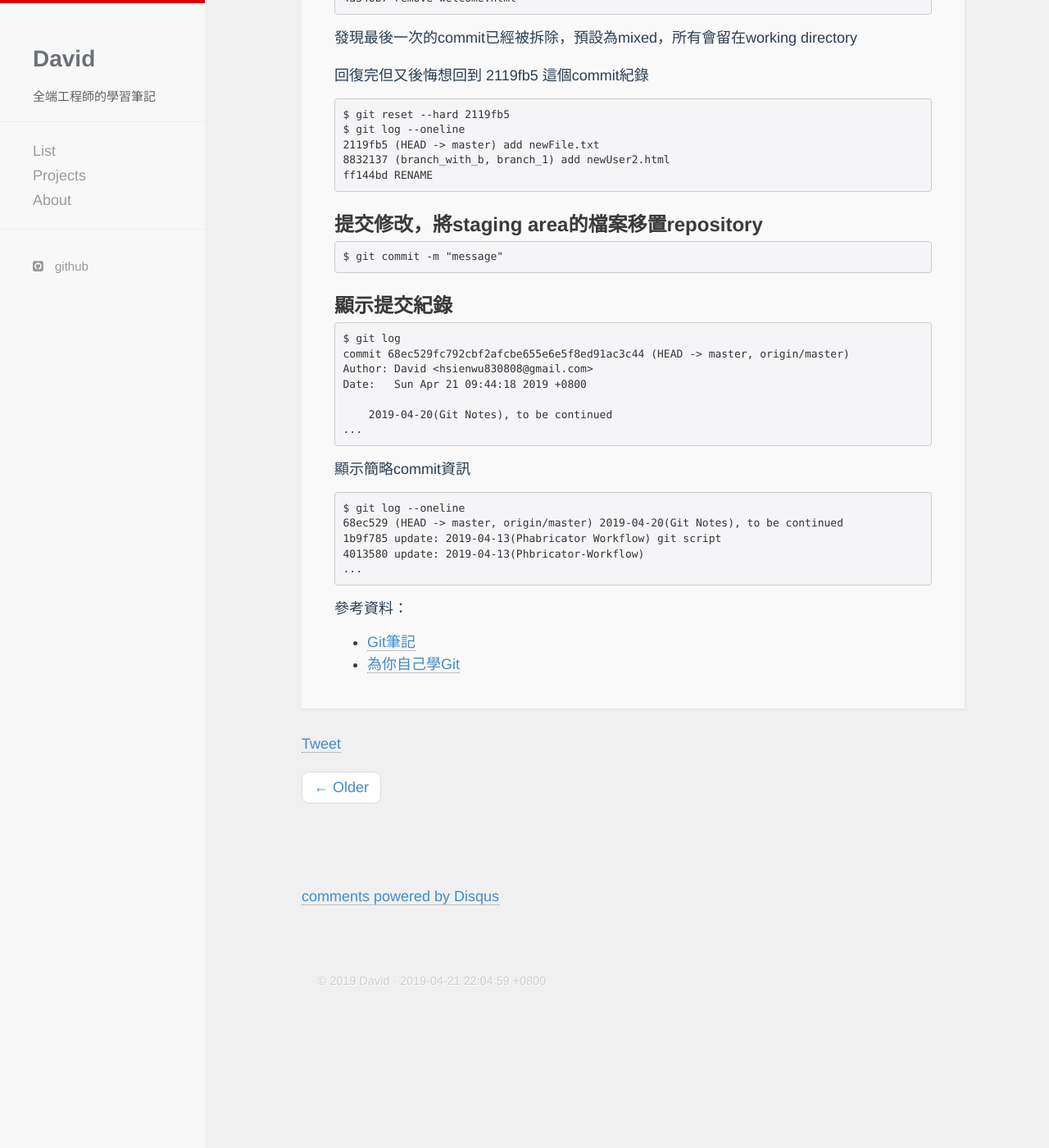
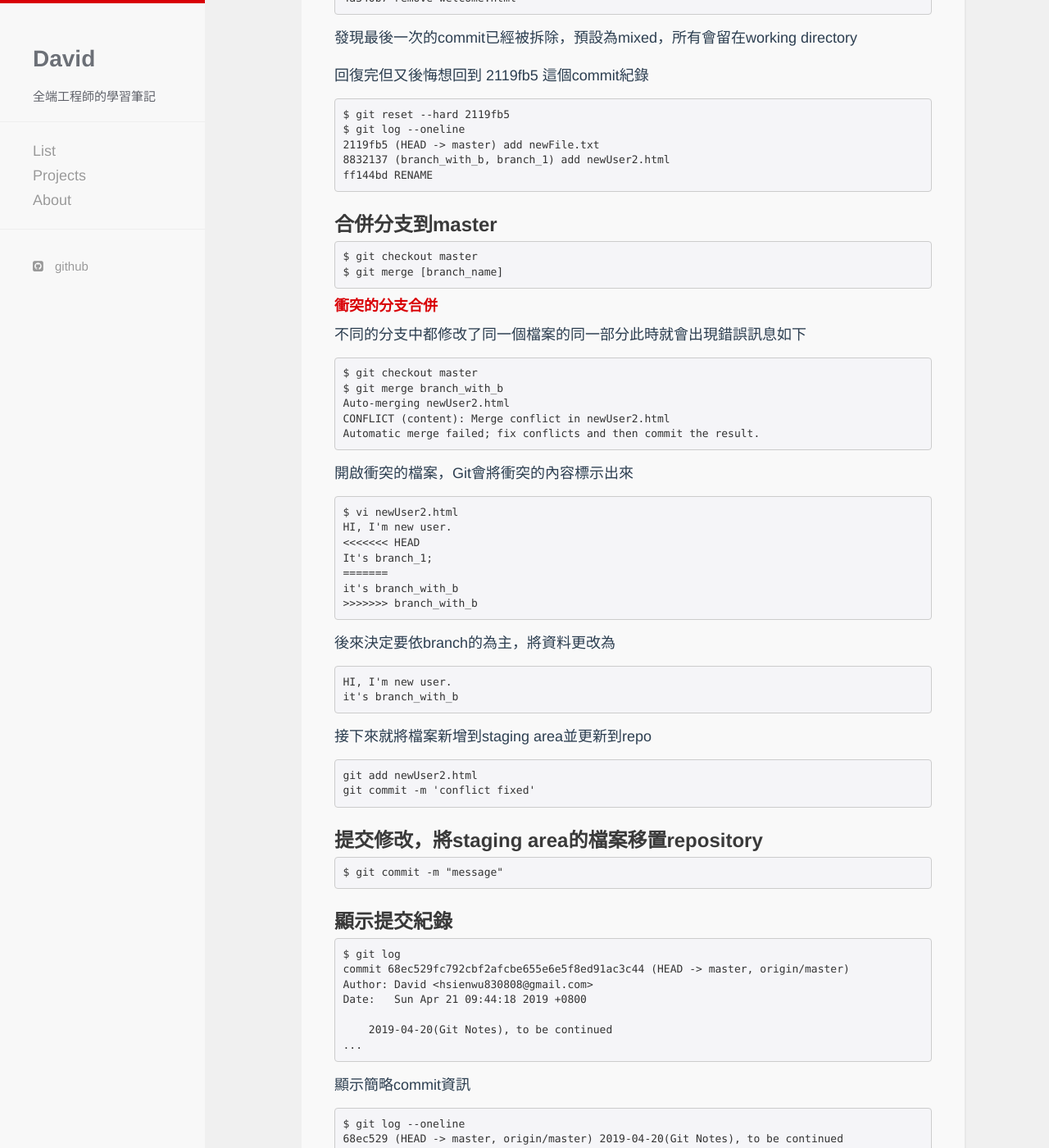
Before and after one commit to david8388/david8388.github.io, a Jekyll site: the page built from _posts/2019-04-20-Git-Notes.md, in a window 1280 px wide and 1400 px high, scrolled down 3348 px. Shown: the whole window at 82% size. Built offline with Jekyll 4.4.1, drawn with Linux system fonts in a browser that asks for light colours; nearby versions of some CDN libraries; comment, search, counter and statistics services are not loaded; before the commit the page ends 4564 px from its top, so only the background shows below that.

Commit message:
modify 2019-04-20-Git-Notes(add git merge)

````diff
--- a/_posts/2019-04-20-Git-Notes.md
+++ b/_posts/2019-04-20-Git-Notes.md
@@ -138,6 +138,45 @@ $ git log --oneline
 ff144bd RENAME
 ```
 
+### 合併分支到master
+```bash
+$ git checkout master
+$ git merge [branch_name]
+```
+
+#### 衝突的分支合併
+不同的分支中都修改了同一個檔案的同一部分此時就會出現錯誤訊息如下
+```bash
+$ git checkout master
+$ git merge branch_with_b
+Auto-merging newUser2.html
+CONFLICT (content): Merge conflict in newUser2.html
+Automatic merge failed; fix conflicts and then commit the result.
+```
+
+開啟衝突的檔案，Git會將衝突的內容標示出來
+
+```bash
+$ vi newUser2.html
+HI, I'm new user.
+<<<<<<< HEAD
+It's branch_1;
+=======
+it's branch_with_b
+>>>>>>> branch_with_b
+```
+後來決定要依branch的為主，將資料更改為
+```bash
+HI, I'm new user.
+it's branch_with_b
+```
+
+接下來就將檔案新增到staging area並更新到repo
+```bash
+git add newUser2.html
+git commit -m 'conflict fixed'
+```
+
 ### 提交修改，將staging area的檔案移置repository
 ```bash
 $ git commit -m "message"
````
